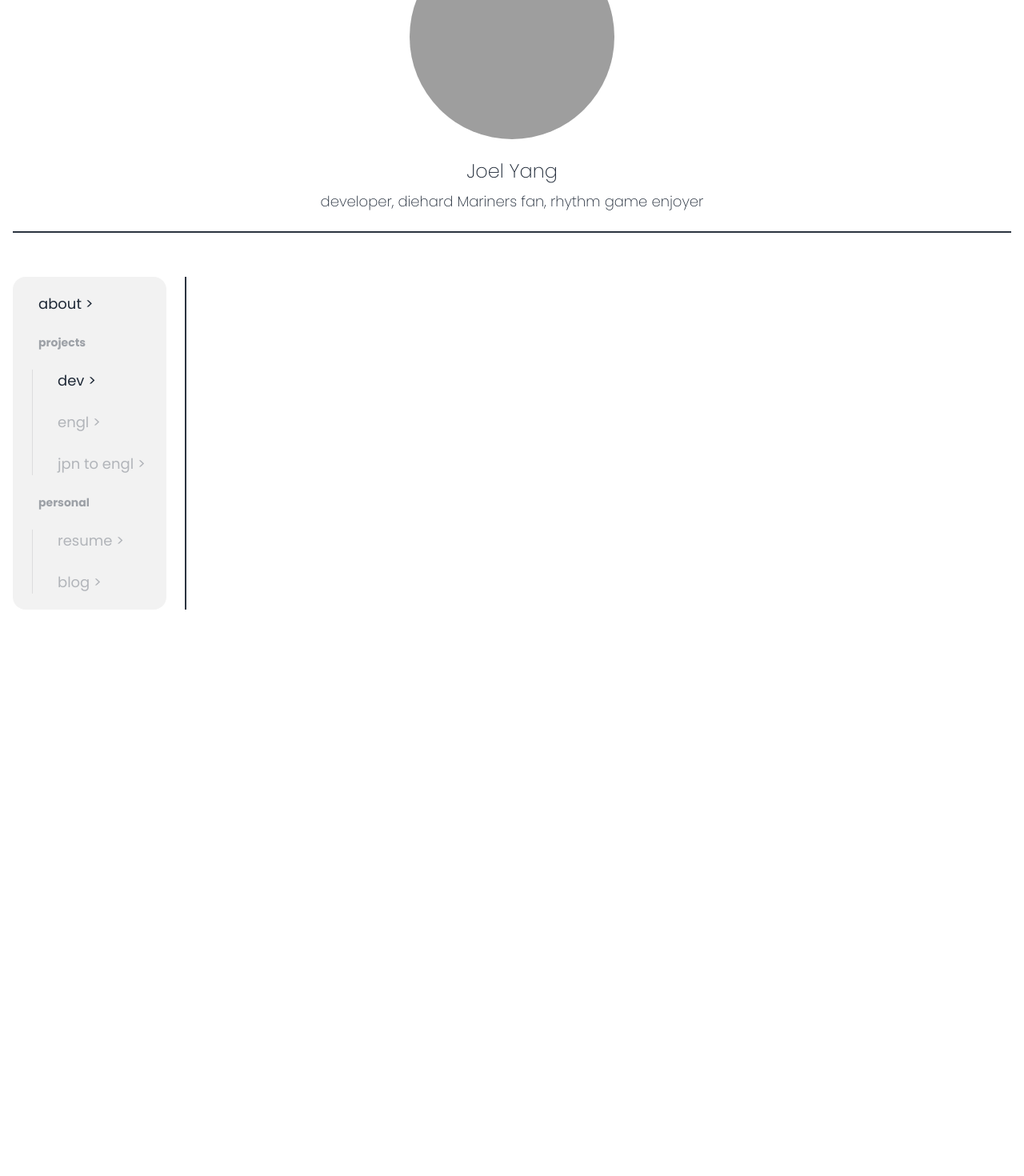
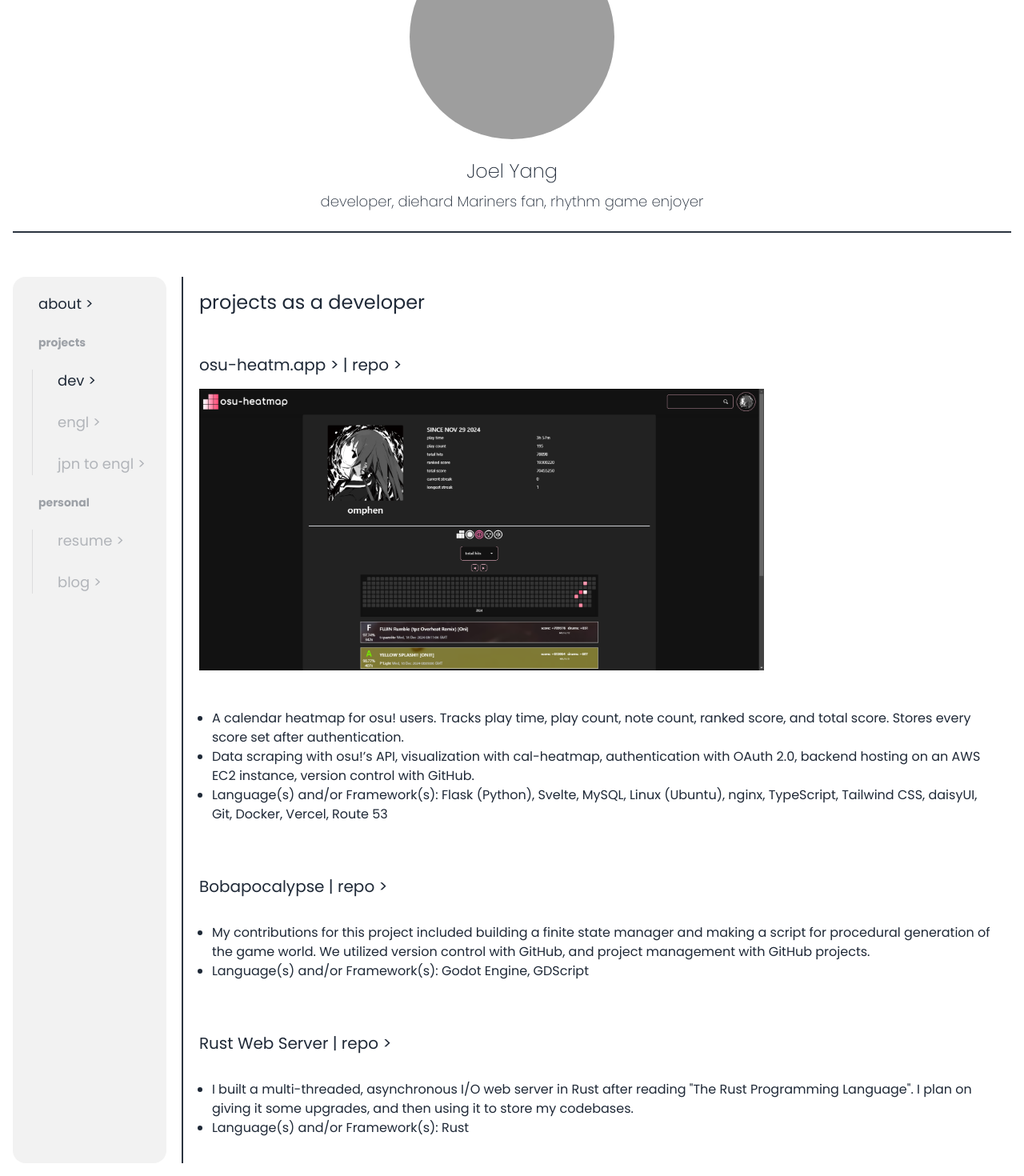
Before and after one commit to mizotii/mizotii.github.io, a SvelteKit app: page /projects/dev in a window 1280 px wide. Shown: the part 114-1584 px from the top of the page at 80% size. Before the commit the page ends 892 px from the top, so only its background shows below. Built offline with nearby package versions, Linux system fonts and the light colour scheme; grey boxes are pictures that could not be loaded.

Commit message:
add projects and descriptors

```diff
--- a/src/routes/projects/dev/+page.svelte
+++ b/src/routes/projects/dev/+page.svelte
@@ -0,0 +1,48 @@
+<script>
+
+</script>
+
+<main>
+    <p class="text-2xl py-4">projects as a developer</p>
+
+    <div class="py-4">
+        <p class="text-xl py-4">
+            <a href="https://osu-heatm.app/profile/8816844">osu-heatm.app ></a>
+            |
+            <a href="https://github.com/mizotii/osu-heatmap">repo ></a>
+            <img class="py-4 h-96" src="/demo.png" alt="osu heatmap demo" />
+        </p>
+
+        <ul class="list-disc p-4">
+            <li>A calendar heatmap for osu! users. Tracks play time, play count, note count, ranked score, and total score. Stores every score set after authentication.</li>
+            <li>Data scraping with osu!’s API, visualization with cal-heatmap, authentication with OAuth 2.0, backend hosting on an AWS EC2 instance, version control with GitHub.</li>
+            <li>Language(s) and/or Framework(s): Flask (Python), Svelte, MySQL, Linux (Ubuntu), nginx, TypeScript, Tailwind CSS, daisyUI, Git, Docker, Vercel, Route 53</li>
+        </ul>
+    </div>
+
+    <div class="py-4">
+        <p class="text-xl py-4">
+            Bobapocalypse
+            |
+            <a href="https://github.com/nsccs/bachelors-workshop-fall-2024">repo ></a>
+        </p>
+
+        <ul class="list-disc p-4">
+            <li>My contributions for this project included building a finite state manager and making a script for procedural generation of the game world. We utilized version control with GitHub, and project management with GitHub projects.</li>
+            <li>Language(s) and/or Framework(s): Godot Engine, GDScript</li>
+        </ul>
+    </div>
+
+    <div class="py-4">
+        <p class="text-xl py-4">
+            Rust Web Server
+            |
+            <a href="https://github.com/mizotii/rust-web-server">repo ></a>
+        </p>
+
+        <ul class="list-disc p-4">
+            <li>I built a multi-threaded, asynchronous I/O web server in Rust after reading "The Rust Programming Language". I plan on giving it some upgrades, and then using it to store my codebases.</li>
+            <li>Language(s) and/or Framework(s): Rust</li>
+        </ul>
+    </div>
+</main>
```
